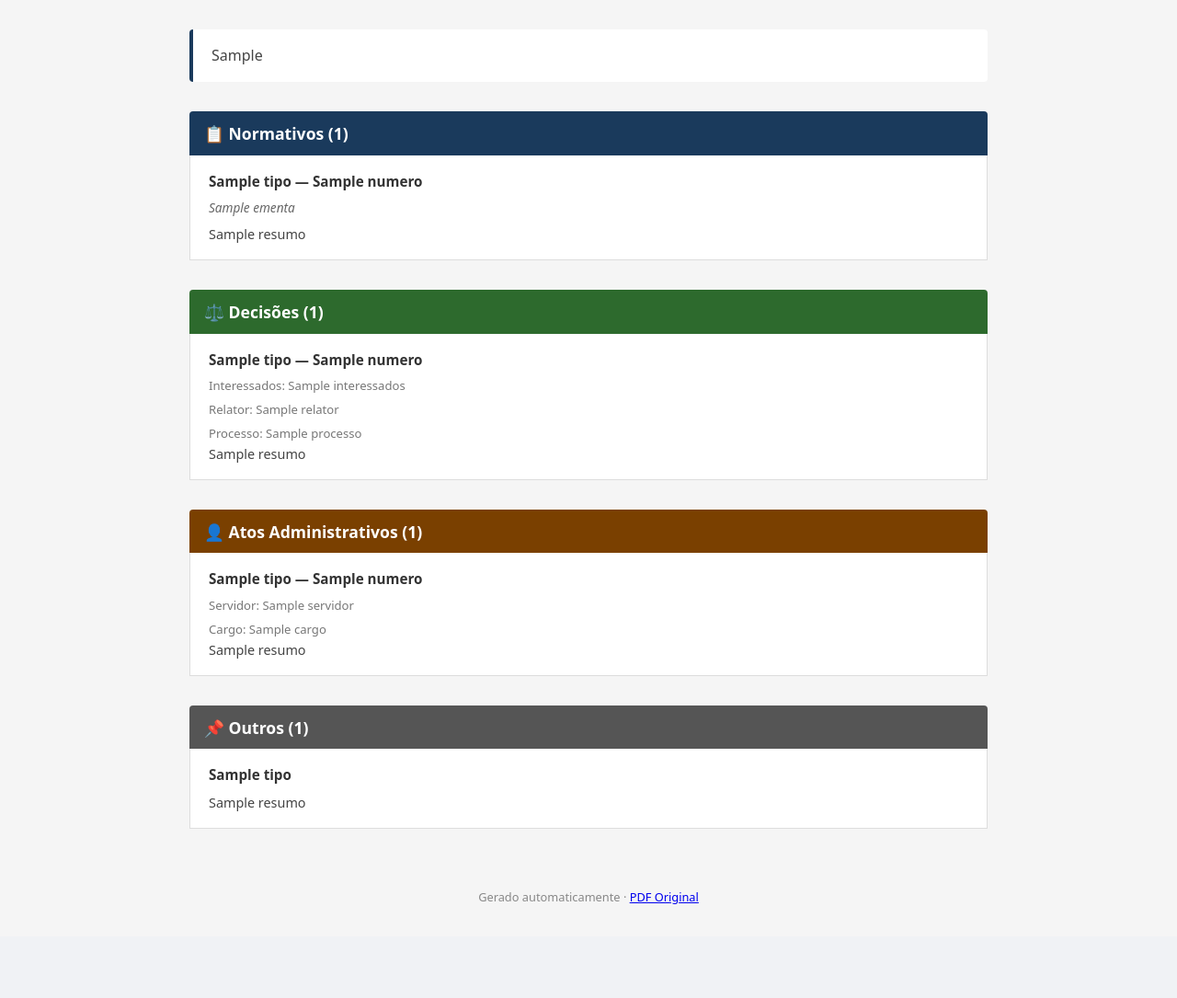
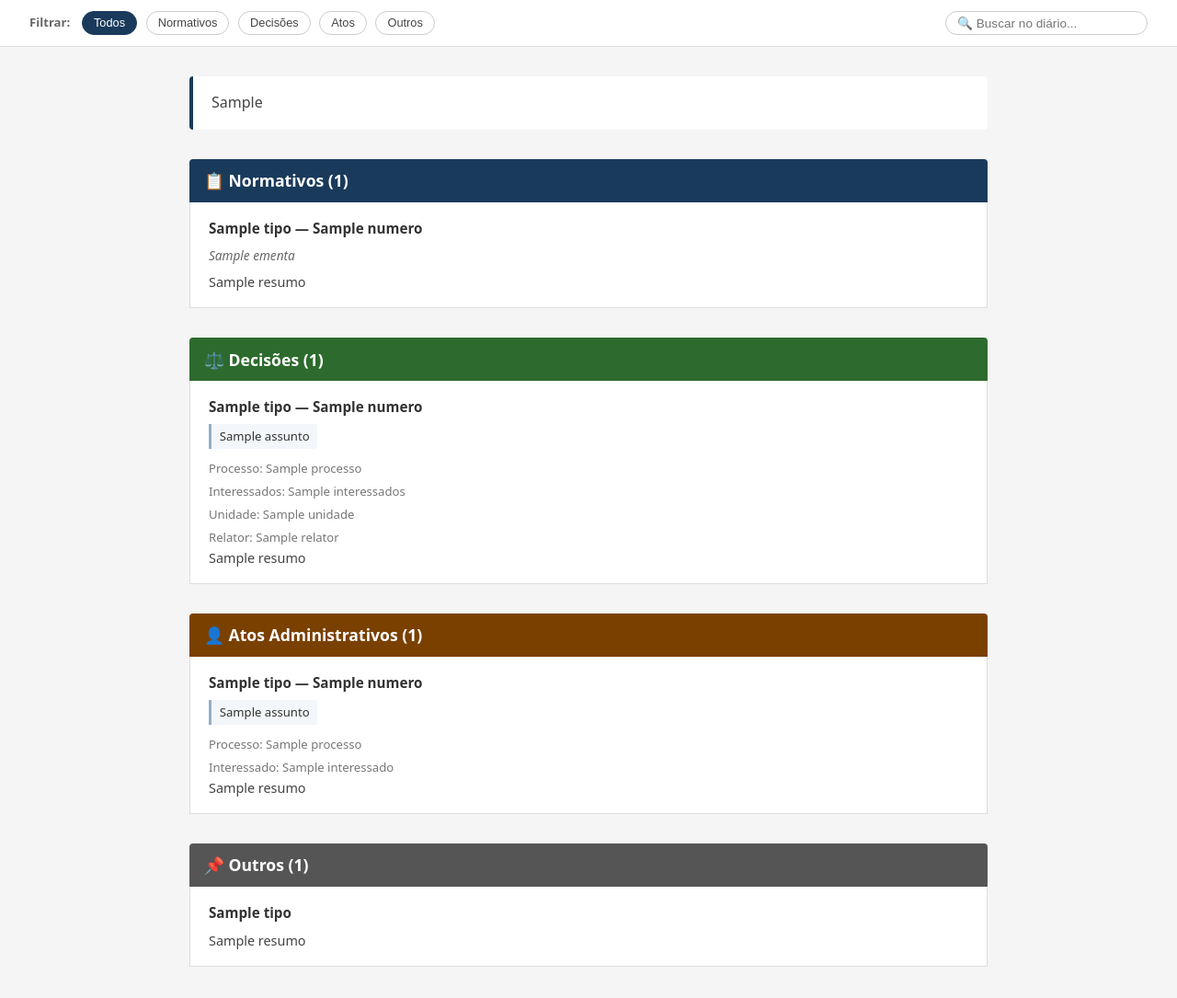
Before and after one commit to alisson16m/doe-tceal, a Python web app: template templates/edicao.html in a window 1280 px wide. Shown: the part 157-1242 px from the top of the page at 92% size. Before the commit the page ends 1140 px from the top, so only its background shows below. Run offline with Jinja, Linux system fonts and the light colour scheme; the template is opened without the code that fills it: most values are stand-ins (such as "Sample title", 1, 10 or a date in 2020).

Commit message:
feat: melhora extração de dados e adiciona filtros no site
- Prompt revisado: normativos apenas publicados nesta edição (não citados como base legal)
- Decisões: novo campo assunto extraído da tabela de cabeçalho
- Atos administrativos: novos campos processo, assunto e interessado
- Template de edição: exibe novos campos + barra de filtros por categoria + busca por texto
- Template de índice: barra de busca por data e resumo
- Testes atualizados com os novos campos

```diff
--- a/templates/edicao.html
+++ b/templates/edicao.html
@@ -13,6 +13,17 @@
     nav { background: #eef2f7; padding: 0.75rem 2rem; display: flex; gap: 1.5rem; flex-wrap: wrap; }
     nav a { color: #1a3a5c; text-decoration: none; font-size: 0.9rem; }
     nav a:hover { text-decoration: underline; }
+    .filtros { background: #fff; border-bottom: 1px solid #ddd; padding: 0.75rem 2rem; display: flex; flex-wrap: wrap; gap: 0.6rem; align-items: center; }
+    .filtros-label { font-size: 0.82rem; color: #666; font-weight: 600; margin-right: 0.2rem; }
+    .btn-filtro { font-size: 0.8rem; padding: 0.28rem 0.75rem; border-radius: 16px; border: 1px solid #ccc; background: #fff; cursor: pointer; color: #444; transition: background 0.15s, color 0.15s; }
+    .btn-filtro.ativo { background: #1a3a5c; color: #fff; border-color: #1a3a5c; }
+    .btn-filtro[data-cat="normativos"].ativo { background: #1a3a5c; border-color: #1a3a5c; }
+    .btn-filtro[data-cat="decisoes"].ativo { background: #2d6a2d; border-color: #2d6a2d; }
+    .btn-filtro[data-cat="atos"].ativo { background: #7a4000; border-color: #7a4000; }
+    .btn-filtro[data-cat="outros"].ativo { background: #555; border-color: #555; }
+    .busca-wrap { margin-left: auto; }
+    .busca-wrap input { font-size: 0.85rem; padding: 0.28rem 0.75rem; border: 1px solid #ccc; border-radius: 16px; width: 220px; outline: none; }
+    .busca-wrap input:focus { border-color: #1a3a5c; }
     main { max-width: 900px; margin: 2rem auto; padding: 0 1rem; }
     .resumo-geral { background: #fff; border-left: 4px solid #1a3a5c; padding: 1rem 1.25rem; margin-bottom: 2rem; border-radius: 4px; font-size: 1rem; color: #444; }
     section { margin-bottom: 2rem; }
@@ -26,9 +37,17 @@
     article h3 { font-size: 0.95rem; font-weight: 700; color: #333; margin-bottom: 0.4rem; }
     article .ementa { font-size: 0.85rem; color: #666; font-style: italic; margin-bottom: 0.4rem; }
     article p { font-size: 0.9rem; color: #444; }
-    article .detalhe { font-size: 0.82rem; color: #777; margin-top: 0.3rem; }
+    article .detalhe { font-size: 0.82rem; color: #777; margin-top: 0.25rem; }
+    article .assunto-tag { font-size: 0.82rem; color: #333; background: #f3f6fa; border-left: 3px solid #93aec8; padding: 0.2rem 0.55rem; margin-bottom: 0.4rem; display: inline-block; border-radius: 0 3px 3px 0; }
+    article.oculto { display: none; }
+    section.oculta { display: none; }
+    .sem-resultados { background: #fff; border: 1px solid #ddd; border-top: none; padding: 0.9rem 1.25rem; font-size: 0.88rem; color: #999; font-style: italic; display: none; }
     footer { text-align: center; padding: 2rem; font-size: 0.8rem; color: #888; }
-    @media (max-width: 600px) { header, nav { padding: 1rem; } }
+    @media (max-width: 600px) {
+      header, nav, .filtros { padding: 1rem; }
+      .busca-wrap { margin-left: 0; width: 100%; }
+      .busca-wrap input { width: 100%; }
+    }
   </style>
 </head>
 <body>
@@ -40,13 +59,24 @@
     <a href="../index.html">← Todas as edições</a>
     <a href="{{ url_pdf }}" target="_blank">📄 PDF Original</a>
   </nav>
+  <div class="filtros">
+    <span class="filtros-label">Filtrar:</span>
+    <button class="btn-filtro ativo" data-cat="todos">Todos</button>
+    {% if normativos %}<button class="btn-filtro" data-cat="normativos">Normativos</button>{% endif %}
+    {% if decisoes %}<button class="btn-filtro" data-cat="decisoes">Decisões</button>{% endif %}
+    {% if atos_administrativos %}<button class="btn-filtro" data-cat="atos">Atos</button>{% endif %}
+    {% if outros %}<button class="btn-filtro" data-cat="outros">Outros</button>{% endif %}
+    <div class="busca-wrap">
+      <input type="search" id="busca" placeholder="🔍 Buscar no diário..." aria-label="Buscar">
+    </div>
+  </div>
   <main>
     {% if resumo_geral %}
     <div class="resumo-geral">{{ resumo_geral }}</div>
     {% endif %}
 
     {% if normativos %}
-    <section class="normativos">
+    <section class="normativos" data-section="normativos">
       <h2>📋 Normativos ({{ normativos | length }})</h2>
       {% for item in normativos %}
       <article>
@@ -55,40 +85,46 @@
         <p>{{ item.resumo }}</p>
       </article>
       {% endfor %}
+      <p class="sem-resultados">Nenhum item encontrado para a busca.</p>
     </section>
     {% endif %}
 
     {% if decisoes %}
-    <section class="decisoes">
+    <section class="decisoes" data-section="decisoes">
       <h2>⚖️ Decisões ({{ decisoes | length }})</h2>
       {% for item in decisoes %}
       <article>
         <h3>{{ item.tipo }}{% if item.numero %} — {{ item.numero }}{% endif %}</h3>
+        {% if item.assunto %}<span class="assunto-tag">{{ item.assunto }}</span>{% endif %}
+        {% if item.processo %}<p class="detalhe">Processo: {{ item.processo }}</p>{% endif %}
         {% if item.interessados %}<p class="detalhe">Interessados: {{ item.interessados }}</p>{% endif %}
+        {% if item.unidade %}<p class="detalhe">Unidade: {{ item.unidade }}</p>{% endif %}
         {% if item.relator %}<p class="detalhe">Relator: {{ item.relator }}</p>{% endif %}
-        {% if item.processo %}<p class="detalhe">Processo: {{ item.processo }}</p>{% endif %}
         <p>{{ item.resumo }}</p>
       </article>
       {% endfor %}
+      <p class="sem-resultados">Nenhum item encontrado para a busca.</p>
     </section>
     {% endif %}
 
     {% if atos_administrativos %}
-    <section class="atos-administrativos">
+    <section class="atos-administrativos" data-section="atos">
       <h2>👤 Atos Administrativos ({{ atos_administrativos | length }})</h2>
       {% for item in atos_administrativos %}
       <article>
         <h3>{{ item.tipo }}{% if item.numero %} — {{ item.numero }}{% endif %}</h3>
-        {% if item.servidor %}<p class="detalhe">Servidor: {{ item.servidor }}</p>{% endif %}
-        {% if item.cargo %}<p class="detalhe">Cargo: {{ item.cargo }}</p>{% endif %}
+        {% if item.assunto %}<span class="assunto-tag">{{ item.assunto }}</span>{% endif %}
+        {% if item.processo %}<p class="detalhe">Processo: {{ item.processo }}</p>{% endif %}
+        {% if item.interessado %}<p class="detalhe">Interessado: {{ item.interessado }}</p>{% endif %}
         <p>{{ item.resumo }}</p>
       </article>
       {% endfor %}
+      <p class="sem-resultados">Nenhum item encontrado para a busca.</p>
     </section>
     {% endif %}
 
     {% if outros %}
-    <section class="outros">
+    <section class="outros" data-section="outros">
       <h2>📌 Outros ({{ outros | length }})</h2>
       {% for item in outros %}
       <article>
@@ -96,9 +132,49 @@
         <p>{{ item.resumo }}</p>
       </article>
       {% endfor %}
+      <p class="sem-resultados">Nenhum item encontrado para a busca.</p>
     </section>
     {% endif %}
   </main>
   <footer>Gerado automaticamente · <a href="{{ url_pdf }}" target="_blank">PDF Original</a></footer>
+  <script>
+    const btns = document.querySelectorAll('.btn-filtro');
+    const busca = document.getElementById('busca');
+    let catAtiva = 'todos';
+    let termoBusca = '';
+
+    function aplicarFiltros() {
+      document.querySelectorAll('section[data-section]').forEach(sec => {
+        const cat = sec.dataset.section;
+        const secVisivel = catAtiva === 'todos' || catAtiva === cat;
+        sec.classList.toggle('oculta', !secVisivel);
+        if (!secVisivel) return;
+
+        const artigos = sec.querySelectorAll('article');
+        let algumVisivel = false;
+        artigos.forEach(art => {
+          const visivel = !termoBusca || art.textContent.toLowerCase().includes(termoBusca);
+          art.classList.toggle('oculto', !visivel);
+          if (visivel) algumVisivel = true;
+        });
+        const semRes = sec.querySelector('.sem-resultados');
+        if (semRes) semRes.style.display = (termoBusca && !algumVisivel) ? 'block' : 'none';
+      });
+    }
+
+    btns.forEach(btn => {
+      btn.addEventListener('click', () => {
+        btns.forEach(b => b.classList.remove('ativo'));
+        btn.classList.add('ativo');
+        catAtiva = btn.dataset.cat;
+        aplicarFiltros();
+      });
+    });
+
+    busca.addEventListener('input', () => {
+      termoBusca = busca.value.trim().toLowerCase();
+      aplicarFiltros();
+    });
+  </script>
 </body>
 </html>
```
Also changed, not shown: scripts/resumir.py (+13 -8 lines), templates/index.html (+32 -3 lines), tests/test_gerar_html.py (+25 -5 lines), tests/test_resumir.py (+14 -4 lines).
